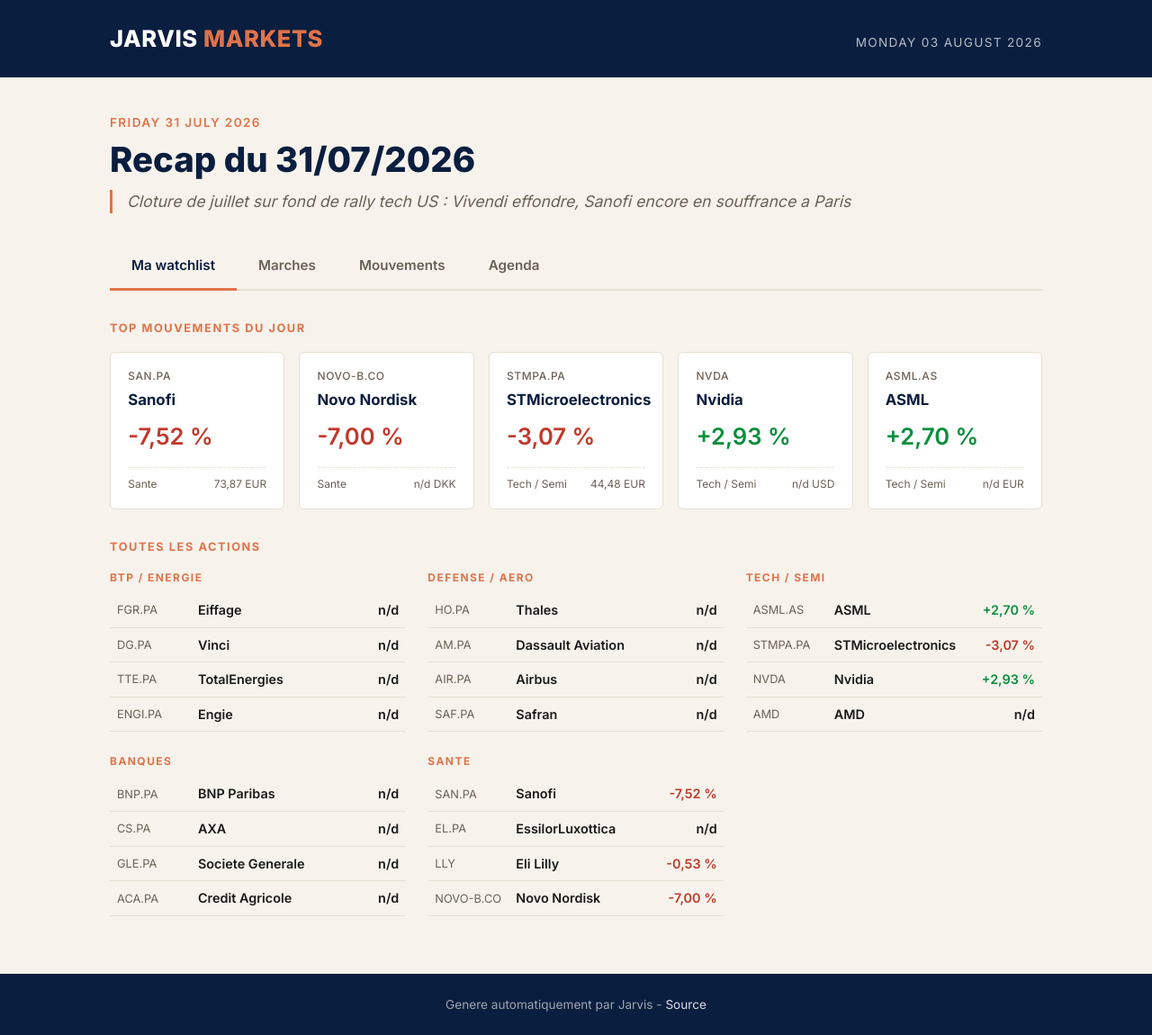
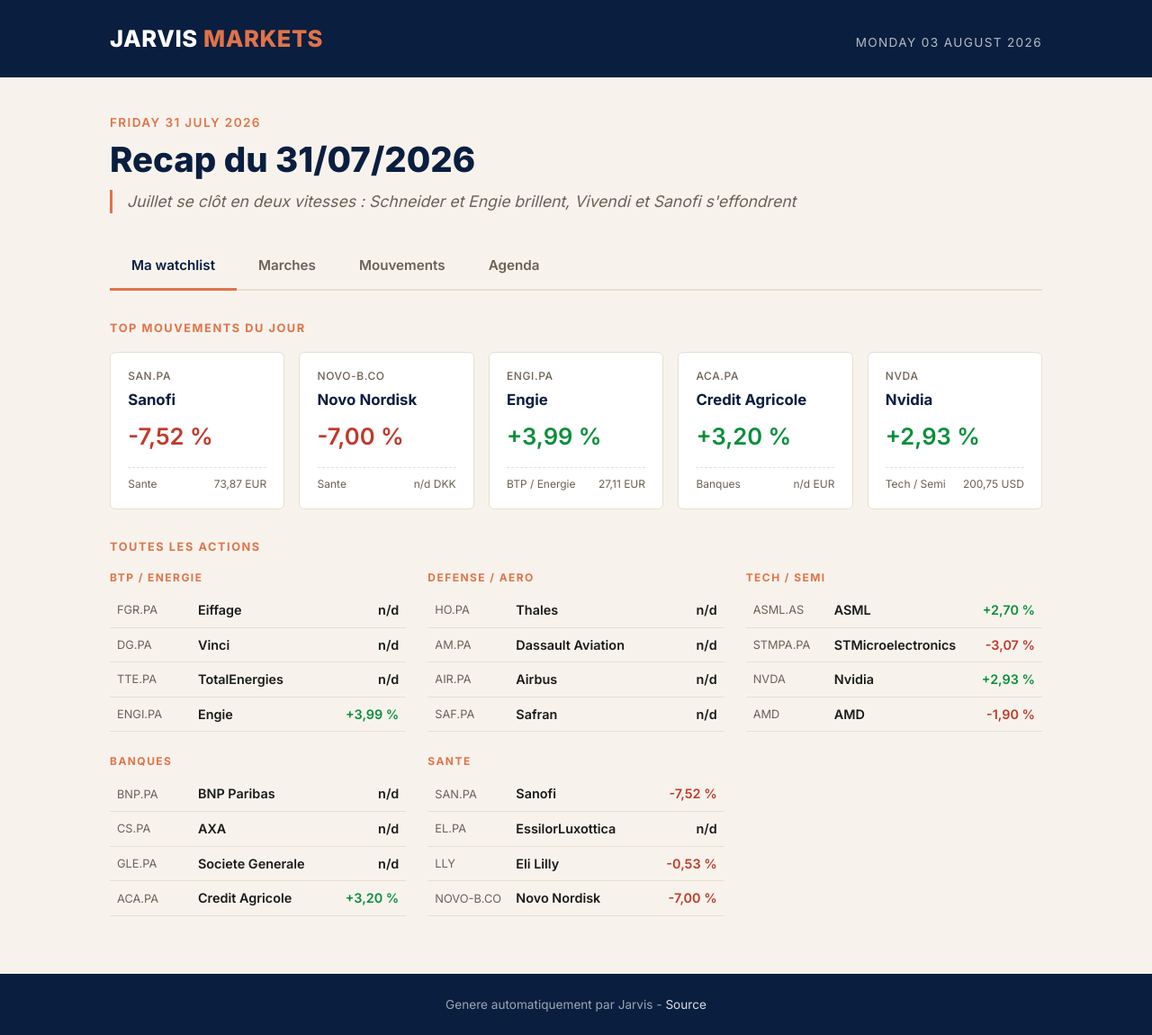
Before and after one commit to tongT43/jarvis-market-daily, a Jekyll site: the page built from _reports/2026-07-31.md, in a window 1280 px wide. Shown: the whole page at 90% size. Built offline with Jekyll 4.4.1, drawn with Linux system fonts in a browser that asks for light colours; some of the changed lines change nothing that is shown.

Commit message:
Daily market recap 2026-07-31 (enrichissement : Engie +3,99 %, Crédit Agricole +3,20 %, Saint-Gobain, Euronext, AMD, Reddit, Ferguson)

```diff
--- a/_reports/2026-07-31.md
+++ b/_reports/2026-07-31.md
@@ -2,8 +2,8 @@
 layout: report
 title: "Recap du 31/07/2026"
 date: 2026-07-31
-tagline: "Cloture de juillet sur fond de rally tech US : Vivendi effondre, Sanofi encore en souffrance a Paris"
-en_bref: "Le dernier jour ouvre de juillet confirme la tendance haussiere a Wall Street : S&P 500 +0,70 % a 7 489 pts, Nasdaq +1,00 % a 25 374 pts, portes par Amazon en forte hausse et la continuation du rally post-resultats Microsoft (qui avait bondi de 9 % en apres-bourse la veille). Le Dow Jones signe son quatrieme mois consecutif de hausse a 52 485 pts. A Paris, le CAC 40 termine juillet sur une progression modeste de 0,28 % a 8 510 pts, mais la seance est assombrie par l'effondrement de Vivendi (-19,48 %, dans le sillage d'Universal Music Group -25 % a Amsterdam) et un nouvel acces de faiblesse de Sanofi (-7,52 %). Macro du jour : PIB zone euro T2 flash a +0,4 % (au-dessus des attentes), hausse des rendements obligataires et decision de taux de la BoJ."
+tagline: "Juillet se clôt en deux vitesses : Schneider et Engie brillent, Vivendi et Sanofi s'effondrent"
+en_bref: "Le dernier jour ouvré de juillet confirme la tendance haussière à Wall Street : S&P 500 +0,70 % à 7 489 pts, Nasdaq +1,00 % à 25 374 pts, portés par Amazon et la continuation du rally Microsoft (+15,50 %). À Paris, le CAC 40 clôture en modeste hausse de +0,28 % à 8 509 pts malgré l'effondrement de Vivendi (-19,48 %) et de Sanofi (-7,52 %) ; Engie (+3,99 %) et Crédit Agricole (+3,20 %) compensent grâce à des résultats semestriels solides. La Banque du Japon maintient ses taux à 1,00 % et le PIB zone euro T2 ressort à +0,4 %, au-dessus des attentes."
 performance:
   cac40: "+0,28 %"
   sp500: "+0,70 %"
@@ -18,14 +18,14 @@
 watchlist_top:
   - { ticker: "SAN.PA", name: "Sanofi", sector: "Sante", change: "-7,52 %", price: "73,87 EUR" }
   - { ticker: "NOVO-B.CO", name: "Novo Nordisk", sector: "Sante", change: "-7,00 %", price: "n/d DKK" }
-  - { ticker: "STMPA.PA", name: "STMicroelectronics", sector: "Tech / Semi", change: "-3,07 %", price: "44,48 EUR" }
-  - { ticker: "NVDA", name: "Nvidia", sector: "Tech / Semi", change: "+2,93 %", price: "n/d USD" }
-  - { ticker: "ASML.AS", name: "ASML", sector: "Tech / Semi", change: "+2,70 %", price: "n/d EUR" }
+  - { ticker: "ENGI.PA", name: "Engie", sector: "BTP / Energie", change: "+3,99 %", price: "27,11 EUR" }
+  - { ticker: "ACA.PA", name: "Credit Agricole", sector: "Banques", change: "+3,20 %", price: "n/d EUR" }
+  - { ticker: "NVDA", name: "Nvidia", sector: "Tech / Semi", change: "+2,93 %", price: "200,75 USD" }
 watchlist_all:
   - { ticker: "FGR.PA", name: "Eiffage", sector: "BTP / Energie", change: "n/d" }
   - { ticker: "DG.PA", name: "Vinci", sector: "BTP / Energie", change: "n/d" }
   - { ticker: "TTE.PA", name: "TotalEnergies", sector: "BTP / Energie", change: "n/d" }
-  - { ticker: "ENGI.PA", name: "Engie", sector: "BTP / Energie", change: "n/d" }
+  - { ticker: "ENGI.PA", name: "Engie", sector: "BTP / Energie", change: "+3,99 %" }
   - { ticker: "HO.PA", name: "Thales", sector: "Defense / Aero", change: "n/d" }
   - { ticker: "AM.PA", name: "Dassault Aviation", sector: "Defense / Aero", change: "n/d" }
   - { ticker: "AIR.PA", name: "Airbus", sector: "Defense / Aero", change: "n/d" }
@@ -33,11 +33,11 @@
   - { ticker: "ASML.AS", name: "ASML", sector: "Tech / Semi", change: "+2,70 %" }
   - { ticker: "STMPA.PA", name: "STMicroelectronics", sector: "Tech / Semi", change: "-3,07 %" }
   - { ticker: "NVDA", name: "Nvidia", sector: "Tech / Semi", change: "+2,93 %" }
-  - { ticker: "AMD", name: "AMD", sector: "Tech / Semi", change: "n/d" }
+  - { ticker: "AMD", name: "AMD", sector: "Tech / Semi", change: "-1,90 %" }
   - { ticker: "BNP.PA", name: "BNP Paribas", sector: "Banques", change: "n/d" }
   - { ticker: "CS.PA", name: "AXA", sector: "Banques", change: "n/d" }
   - { ticker: "GLE.PA", name: "Societe Generale", sector: "Banques", change: "n/d" }
-  - { ticker: "ACA.PA", name: "Credit Agricole", sector: "Banques", change: "n/d" }
+  - { ticker: "ACA.PA", name: "Credit Agricole", sector: "Banques", change: "+3,20 %" }
   - { ticker: "SAN.PA", name: "Sanofi", sector: "Sante", change: "-7,52 %" }
   - { ticker: "EL.PA", name: "EssilorLuxottica", sector: "Sante", change: "n/d" }
   - { ticker: "LLY", name: "Eli Lilly", sector: "Sante", change: "-0,53 %" }
@@ -46,34 +46,40 @@
   hausses:
     - { name: "Schneider Electric", change: "+10,78 %" }
     - { name: "Bouygues", change: "+7,13 %" }
+    - { name: "Saint-Gobain", change: "+6,89 %" }
+    - { name: "Euronext", change: "+6,16 %" }
   baisses:
     - { name: "Vivendi", change: "-19,48 %" }
-    - { name: "Sanofi", change: "-7,52 %" }
 movers_sp:
   hausses:
     - { name: "Microsoft", change: "+15,50 %" }
+    - { name: "Ferguson Enterprises", change: "+8,00 %" }
     - { name: "Amazon", change: "n/d" }
-    - { name: "Secteur tech XLK", change: "+5,20 %" }
   baisses:
+    - { name: "Reddit", change: "-13,00 %" }
     - { name: "Apple", change: "n/d" }
+    - { name: "Coinbase", change: "n/d" }
 secteurs:
-  - { name: "Sante", note: "Sanofi (-7,52 %) encaisse un deuxieme jour de forte baisse apres ses resultats T2 ; guidances jugees decevantes malgre un S1 solide" }
-  - { name: "Tech / Semi", note: "Nasdaq +1 % tire par Amazon et la continuation du rally Microsoft post-AH ; semi-conducteurs portes par la vague IA" }
-  - { name: "Defense / Aero", note: "Dassault Aviation (resultats S1 solides, objectifs confirmes) et Thales (objectifs 2026 confirmes, charge exceptionnelle F126) publient cette semaine" }
-  - { name: "BTP / Energie", note: "TotalEnergies : benefice ajuste T2 conforme aux attentes, programme de rachat maintenu ; Vinci (29/07) et Engie (31/07) ont publie leurs resultats" }
-  - { name: "Banques", note: "AXA et Credit Agricole publient leurs resultats le 31/07 ; Societe Generale a annonce de nouveaux objectifs ambitieux la veille" }
+  - { name: "BTP / Energie", note: "Engie meneur de la watchlist (+3,99 %) sur des résultats S1 solides ; TotalEnergies conforme aux attentes ; Saint-Gobain hors watchlist en tête du CAC (+6,89 %)" }
+  - { name: "Defense / Aero", note: "Airbus avait confirmé ses objectifs 2026 lors de sa publication S1 du 29 juillet ; Dassault Aviation et Thales ont également publié des résultats solides cette semaine" }
+  - { name: "Tech / Semi", note: "Nvidia (+2,93 %) et ASML (+2,70 %) portés par la vague IA ; STMicro (-3,07 %) sous pression ; AMD en léger recul (-1,90 %)" }
+  - { name: "Banques", note: "Crédit Agricole en vedette (+3,20 %) grâce à des résultats T2 supérieurs aux attentes ; AXA, BNP Paribas et Société Générale ont publié leurs comptes S1" }
+  - { name: "Sante", note: "Sanofi (-7,52 %) et Novo Nordisk (-7,00 %) subissent de lourdes baisses ; Eli Lilly quasi stable (-0,53 %) ; Dupixent en hausse de 38 % au S1 malgré la déception des guidances Sanofi" }
 evenements:
-  - "Fed (29 juil.) : decision de politique monetaire — point cle de la semaine, effet deja digere par les marches"
-  - "PIB zone euro T2 flash : +0,4 % (au-dessus des attentes de +0,3 %), soutient le sentiment europeen"
-  - "Banque du Japon : decision de taux le 31 juillet, surveillee par les marches obligataires mondiaux"
-  - "Hausse des rendements obligataires : pression sur les marches europeens, clôture en ordre disperse"
-  - "Vivendi : effondrement de -19,48 % dans le sillage de la chute de -25 % d'Universal Music Group a Amsterdam"
-  - "Schneider Electric : +10,78 % apres relevement de ses objectifs annuels sur fond de revenus records au S1 2026"
-  - "Amazon surpassement de Bouygues : hausse significative qui porte le S&P 500 et le Nasdaq"
-  - "Dow Jones : 4e mois consecutif de hausse en juillet — cloture a 52 485 pts, signe de solidite de l'economie americaine"
-  - "Apple en recul le 31 juillet, pesant sur une partie des valeurs tech defensives"
+  - "Banque du Japon maintient ses taux à 1,00 % à l'issue de sa réunion de deux jours (vendredi 31 juillet)"
+  - "PIB zone euro T2 flash : +0,4 % (au-dessus des attentes de +0,3 %), soutient le sentiment européen"
+  - "Fed (29 juil.) : décision de politique monétaire — signal déjà digéré par les marchés en fin de semaine"
+  - "Vivendi s'effondre de -19,48 % dans le sillage de la chute de -25 % d'Universal Music Group à Amsterdam"
+  - "Schneider Electric : +10,78 % après relèvement de ses objectifs annuels sur fond de revenus records au S1 2026"
+  - "Engie, Crédit Agricole et Saint-Gobain publient des résultats S1 ou T2 dépassant le consensus"
+  - "Microsoft (+15,50 %) avait publié des résultats AH exceptionnels la veille, portant le Nasdaq ; Amazon confirme en séance"
+  - "Hausse des rendements obligataires : pression sur les marchés européens, clôture en ordre dispersé"
+  - "Dow Jones : 4e mois consécutif de hausse en juillet — clôture à 52 485 pts"
 agenda:
-  - "Lun. 3 aout : Resultats Bonduelle, Palantir Technologies, Vertex Pharmaceuticals"
-  - "Mar. 4 aout : Resultats HSBC, BP, Spotify Technology, Bayer, Coca-Cola Europacific Partners"
-  - "Sem. 3-7 aout : Statistiques macro US (marche du travail, ISM manufacturier) — surveillees de pres apres le signal Fed"
+  - "Lun. 3 août : Résultats Bonduelle, Palantir Technologies, Vertex Pharmaceuticals"
+  - "Lun. 3 août 08h00 : Ventes au détail en Allemagne (juin)"
+  - "Lun. 3 août 16h00 : ISM manufacturier US (juillet)"
+  - "Mar. 4 août : Résultats HSBC, BP, Spotify Technology, Bayer, Coca-Cola Europacific Partners"
+  - "Sem. 3-7 août : Statistiques macro US (marché du travail, ISM) — surveillées après le signal Fed"
+  - "Septembre : BCE — possible hausse de taux de 25 pb attendue par le marché"
 ---
```
